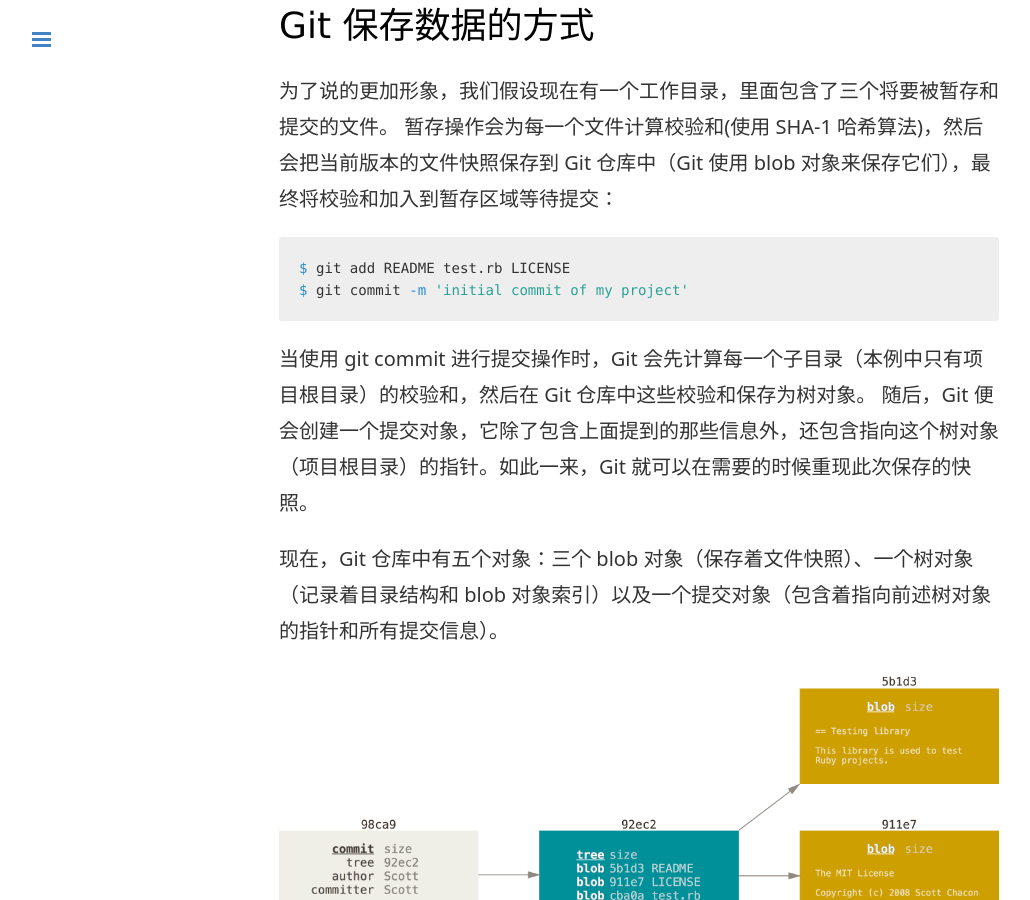
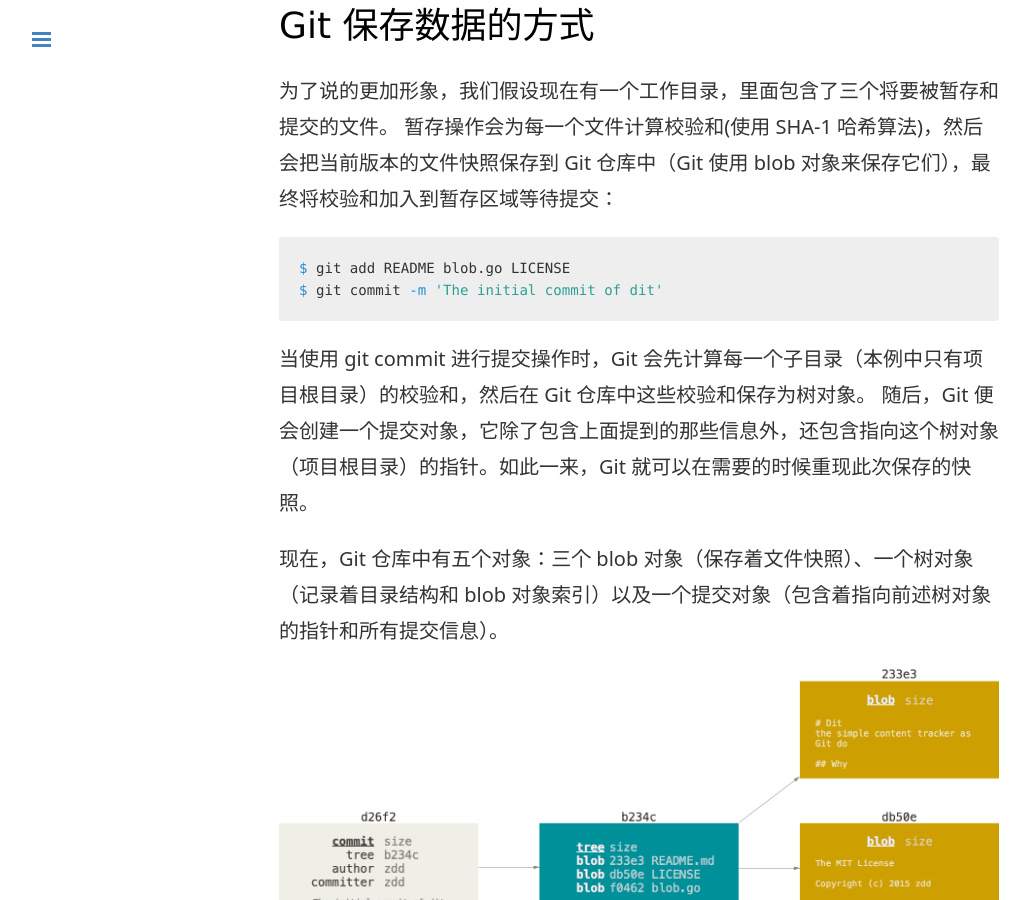
Before and after one commit to zddhub/zddhub.github.io, a Jekyll site: the page built from _posts/2015-08-01-dit-design.md, in a window 1280 px wide and 900 px high, scrolled down 4068 px. Shown: the whole window, without its empty margins (1-1031 px from the left). Built offline with Jekyll 4.4.1, drawn with Linux system fonts in a browser that asks for light colours; Markdown is read by kramdown in place of the engine named in the settings; comment, search, counter and statistics services are not loaded.

Commit message:
Update dit blog
1. Add repo link;
2. Fix illustration bug.

````diff
--- a/_posts/2015-08-01-dit-design.md
+++ b/_posts/2015-08-01-dit-design.md
@@ -77,8 +77,8 @@ Git 保存数据的方式
 为了说的更加形象，我们假设现在有一个工作目录，里面包含了三个将要被暂存和提交的文件。 暂存操作会为每一个文件计算校验和(使用 SHA-1 哈希算法)，然后会把当前版本的文件快照保存到 Git 仓库中（Git 使用 blob 对象来保存它们），最终将校验和加入到暂存区域等待提交：
 
 ```sh
-$ git add README test.rb LICENSE
-$ git commit -m 'initial commit of my project'
+$ git add README blob.go LICENSE
+$ git commit -m 'The initial commit of dit'
 ```
 
 当使用 git commit 进行提交操作时，Git 会先计算每一个子目录（本例中只有项目根目录）的校验和，然后在 Git 仓库中这些校验和保存为树对象。 随后，Git 便会创建一个提交对象，它除了包含上面提到的那些信息外，还包含指向这个树对象（项目根目录）的指针。如此一来，Git 就可以在需要的时候重现此次保存的快照。
````
Also changed, not shown: _posts/2015-07-31-why-i-make-dit.md (+1 -1 lines), _posts/2015-08-05-dit-struct.md (+3 -1 lines), asserts/images/2015-08-01/commit-and-tree.png, asserts/images/2015-08-01/commits-and-parents.png.
